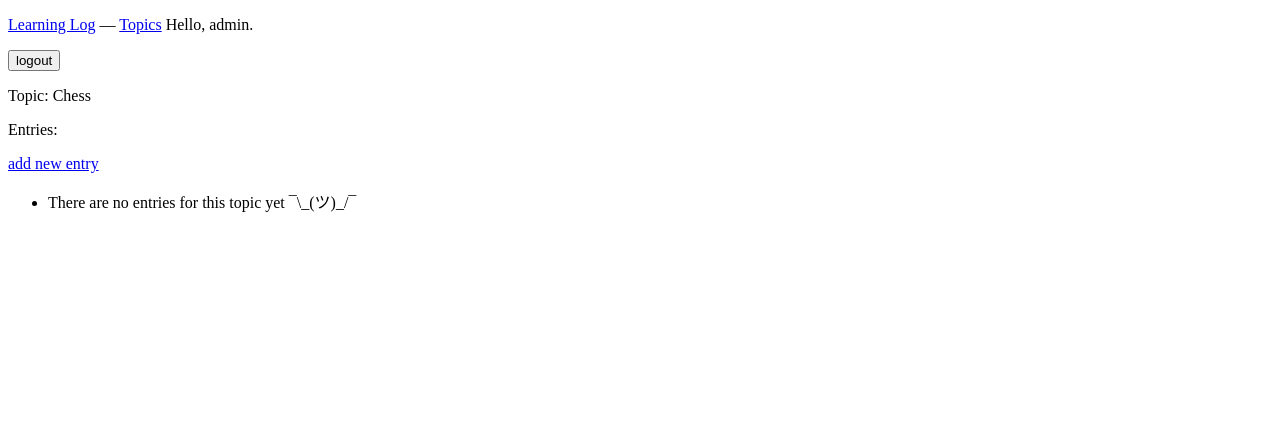
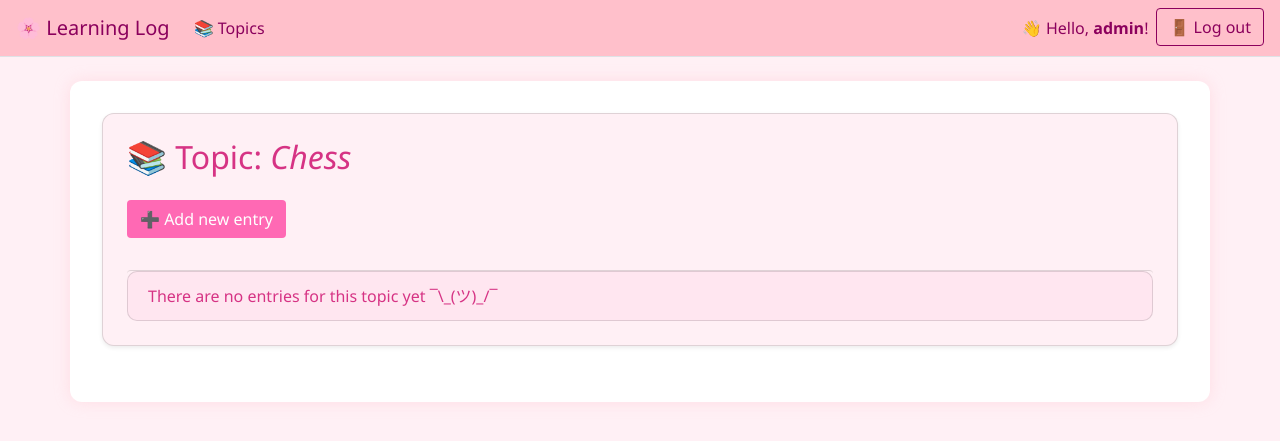
Before and after one commit to Kirikiri2/python-kt-4, a Django app: page /topics/1/ in a window 1280 px wide. Shown: the top 441 px of the page. Run offline with Django 5.2, Linux system fonts and the light colour scheme; a user stored in the database is signed in; data comes from the database, SQL or seed files in the repository; both versions use the stored data as it was after the commit; some libraries are stand-ins or nearby versions.

Commit message:
конец кт3

```diff
--- a/project_kt3/learning_log/learning_log/settings.py
+++ b/project_kt3/learning_log/learning_log/settings.py
@@ -39,6 +39,7 @@ INSTALLED_APPS = [
     'django.contrib.sessions',
     'django.contrib.messages',
     'django.contrib.staticfiles',
+    'bootstrap4',
 ]
 
 MIDDLEWARE = [
@@ -122,3 +123,4 @@ STATIC_URL = 'static/'
 # https://docs.djangoproject.com/en/5.2/ref/settings/#default-auto-field
 
 DEFAULT_AUTO_FIELD = 'django.db.models.BigAutoField'
+LOGIN_URL = '/users/login/'
--- a/project_kt3/learning_log/learning_logs/models.py
+++ b/project_kt3/learning_log/learning_logs/models.py
@@ -1,9 +1,11 @@
 from django.db import models
+from django.contrib.auth.models import User
 
 class Topic(models.Model):
     """Тема, которую изучает пользователь"""
     text = models.CharField(max_length=200)
     date_added = models.DateTimeField(auto_now_add=True)
+    owner = models.ForeignKey(User, on_delete=models.CASCADE)
 
     def __str__(self):
         """Возвращает строковое представление модели."""
--- a/project_kt3/learning_log/learning_logs/templates/learning_logs/base.html
+++ b/project_kt3/learning_log/learning_logs/templates/learning_logs/base.html
@@ -1,26 +1,103 @@
+{% load bootstrap4 %}
+
 <!DOCTYPE html>
 <html lang="en">
 
 <head>
     <meta charset="UTF-8">
     <meta name="viewport" content="width=device-width, initial-scale=1.0">
-    <title>Document</title>
+    <title>🌸 Learning Log</title>
+    {% bootstrap_css %}
+    {% bootstrap_javascript jquery='full' %}
+
+    <style>
+        body {
+            background-color: #fff0f5;
+            /* светло-розовый фон */
+            font-family: 'Segoe UI', Tahoma, Geneva, Verdana, sans-serif;
+        }
+
+        .navbar {
+            background-color: #ffc0cb !important;
+            /* розовая навигация */
+        }
+
+        .navbar-brand,
+        .nav-link,
+        .navbar-text {
+            color: #8b005d !important;
+            font-weight: 500;
+        }
+
+        .navbar .btn {
+            border-color: #8b005d;
+            color: #8b005d;
+        }
+
+        .navbar .btn:hover {
+            background-color: #8b005d;
+            color: white;
+        }
+
+        .container {
+            background-color: #fff;
+            border-radius: 12px;
+            padding: 2rem;
+            box-shadow: 0 0 15px rgba(255, 192, 203, 0.4);
+        }
+
+        h1,
+        h2,
+        h3 {
+            color: #d63384;
+        }
+
+        a {
+            text-decoration: none;
+        }
+    </style>
 </head>
 
 <body>
-    <p>
-        <a href="{% url 'learning_logs:index' %}">Learning Log</a> —
-        <a href="{% url 'learning_logs:topics' %}">Topics</a>
-        {% if user.is_authenticated %}
-        Hello, {{ user.username }}.
-    <form method="post" action="{% url 'users:logout' %}">{% csrf_token %}
-        <button type="submit">logout</button>
-    </form>
-    {% else %}
-    <a href="{% url 'users:login' %}">log in</a>
-    {% endif %}
-    </p>
-    {% block content %}{% endblock content %}
+    <nav class="navbar navbar-expand-md navbar-light mb-4 border-bottom">
+        <a class="navbar-brand" href="{% url 'learning_logs:index' %}">🌸 Learning Log</a>
+        <button class="navbar-toggler" type="button" data-toggle="collapse" data-target="#navbarCollapse"
+            aria-controls="navbarCollapse" aria-expanded="false" aria-label="Toggle navigation">
+            <span class="navbar-toggler-icon"></span>
+        </button>
+
+        <div class="collapse navbar-collapse" id="navbarCollapse">
+            <ul class="navbar-nav mr-auto">
+                <li class="nav-item">
+                    <a class="nav-link" href="{% url 'learning_logs:topics' %}">📚 Topics</a>
+                </li>
+            </ul>
+            <ul class="navbar-nav ml-auto">
+                {% if user.is_authenticated %}
+                <li class="nav-item">
+                    <span class="navbar-text">👋 Hello, <strong>{{ user.username }}</strong>!</span>
+                </li>
+                <li class="nav-item">
+                    <form method="post" action="{% url 'users:logout' %}" class="form-inline ml-2">
+                        {% csrf_token %}
+                        <button type="submit" class="btn btn-outline-secondary">🚪 Log out</button>
+                    </form>
+                </li>
+                {% else %}
+                <li class="nav-item">
+                    <a class="nav-link" href="{% url 'users:register' %}">📝 Register</a>
+                </li>
+                <li class="nav-item">
+                    <a class="nav-link" href="{% url 'users:login' %}">🔐 Log in</a>
+                </li>
+                {% endif %}
+            </ul>
+        </div>
+    </nav>
+
+    <main role="main" class="container">
+        {% block content %}{% endblock content %}
+    </main>
 </body>
 
 </html>
--- a/project_kt3/learning_log/learning_logs/templates/learning_logs/topic.html
+++ b/project_kt3/learning_log/learning_logs/templates/learning_logs/topic.html
@@ -1,34 +1,36 @@
-<!DOCTYPE html>
-<html lang="en">
+{% extends 'learning_logs/base.html' %}
+{% load bootstrap4 %}
 
-<head>
-    <meta charset="UTF-8">
-    <meta name="viewport" content="width=device-width, initial-scale=1.0">
-    <title>Document</title>
-</head>
+{% block content %}
+<div class="card shadow-sm p-4 mb-4" style="background-color: #fff0f5; border-radius: 12px;">
+    <h2 class="mb-4" style="color: #d63384;">📚 Topic: <em>{{ topic }}</em></h2>
 
-<body>
-    {% extends 'learning_logs/base.html' %}
-    {% block content %}
-    <p>Topic: {{ topic }}</p>
-    <p>Entries:</p>
     <p>
-        <a href="{% url 'learning_logs:new_entry' topic.id %}">add new entry</a>
+        <a href="{% url 'learning_logs:new_entry' topic.id %}" class="btn btn-pink mb-3"
+            style="background-color: #ff69b4; color: white;">
+            ➕ Add new entry
+        </a>
     </p>
-    <ul>
+
+    <ul class="list-group">
         {% for entry in entries %}
-        <li>
-            <p>{{ entry.date_added|date:'M d, Y H:i' }}</p>
-            <p>{{ entry.text|linebreaks }}</p>
+        <li class="list-group-item mb-3" style="border-radius: 10px; background-color: #ffe6f0;">
+            <p class="text-muted mb-1" style="font-size: 0.9rem;">
+                {{ entry.date_added|date:'M d, Y H:i' }}
+            </p>
+            <p style="white-space: pre-line;">{{ entry.text|linebreaks }}</p>
             <p>
-                <a href="{% url 'learning_logs:edit_entry' entry.id %}">Edit entry</a>
+                <a href="{% url 'learning_logs:edit_entry' entry.id %}" class="btn btn-outline-pink btn-sm"
+                    style="border-color: #ff69b4; color: #d63384;">
+                    ✏️ Edit entry
+                </a>
             </p>
         </li>
         {% empty %}
-        <li>There are no entries for this topic yet ¯\_(ツ)_/¯</li>
+        <li class="list-group-item" style="border-radius: 10px; background-color: #ffe6f0; color: #d63384;">
+            There are no entries for this topic yet ¯\_(ツ)_/¯
+        </li>
         {% endfor %}
     </ul>
-    {% endblock content %}
-</body>
-
-</html>
+</div>
+{% endblock content %}
--- a/project_kt3/learning_log/learning_logs/views.py
+++ b/project_kt3/learning_log/learning_logs/views.py
@@ -1,24 +1,33 @@
 from django.shortcuts import redirect, render
+from django.contrib.auth.decorators import login_required
 from .models import Topic, Entry
 from .forms import TopicForm, EntryForm
+from django.http import Http404
 # Create your views here.
 def index(request):
     """Домашняя страница приложения Learning Log"""
     return render(request, 'learning_logs/index.html')
 
+@login_required
 def topics(request):
     """Выводит список тем."""
-    topics = Topic.objects.order_by('date_added')
+    topics = Topic.objects.filter(owner=request.user).order_by('date_added')
     context = {'topics': topics}
     return render(request, 'learning_logs/topics.html', context)
 
+@login_required
 def topic(request, topic_id):
     """Выводит одну тему и все ее записи."""
     topic = Topic.objects.get(id=topic_id)
+    # Проверка того, что тема принадлежит текущему пользователю.
+    if topic.owner != request.user:
+        raise Http404
     entries = topic.entry_set.order_by('-date_added')
     context = {'topic': topic, 'entries': entries}
     return render(request, 'learning_logs/topic.html', context)
 
+
+@login_required
 def new_topic(request):
     """Определяет новую тему."""
     if request.method != 'POST':
@@ -28,7 +37,10 @@ def new_topic(request):
         # Отправлены данные POST; обработать данные.
         form = TopicForm(data=request.POST)
         if form.is_valid():
-            form.save()
+            # form.save()
+            new_topic = form.save(commit=False)
+            new_topic.owner = request.user
+            new_topic.save()
             return redirect('learning_logs:topics')
     # Вывести пустую или недействительную форму.
     context = {'form': form}
@@ -53,14 +65,15 @@ def new_entry(request, topic_id):
     context = {'topic': topic, 'form': form}
     return render(request, 'learning_logs/new_entry.html', context)
 
+@login_required
 def edit_entry(request, entry_id):
+    """Редактирует существующую запись."""
     """Редактирует существующую запись."""
     entry = Entry.objects.get(id=entry_id)
     topic = entry.topic
+    if topic.owner != request.user:
+        raise Http404
     if request.method != 'POST':
-        # Исходный запрос; форма заполняется данными текущей записи.
-        form = EntryForm(instance=entry)
-    else:
         # Отправка данных POST; обработать данные.
         form = EntryForm(instance=entry, data=request.POST)
         if form.is_valid():
--- a/project_kt3/learning_log/users/urls.py
+++ b/project_kt3/learning_log/users/urls.py
@@ -1,8 +1,11 @@
 """Определяет схемы URL для пользователей"""
 from django.urls import path, include
+from . import views
 
 app_name = 'users'
 urlpatterns = [
     # Включить URL авторизации по умолчанию.
     path('', include('django.contrib.auth.urls')),
+    # Страница регистрации.
+    path('register/', views.register, name='register')
 ]
```
Also changed, not shown: project_kt3/learning_log/learning_logs/templates/learning_logs/new_entry.html (+17 -19 lines), project_kt3/learning_log/learning_logs/templates/learning_logs/new_topic.html (+12 -22 lines), project_kt3/learning_log/learning_logs/templates/learning_logs/topics.html (+20 -19 lines), project_kt3/learning_log/users/templates/registration/register.html (added, +22 -0 lines), project_kt3/learning_log/users/views.py (+20 -1 lines), project_kt3/learning_log/db.sqlite3, project_kt3/learning_log/learning_logs/migrations/0003_topic_owner.py (added).
